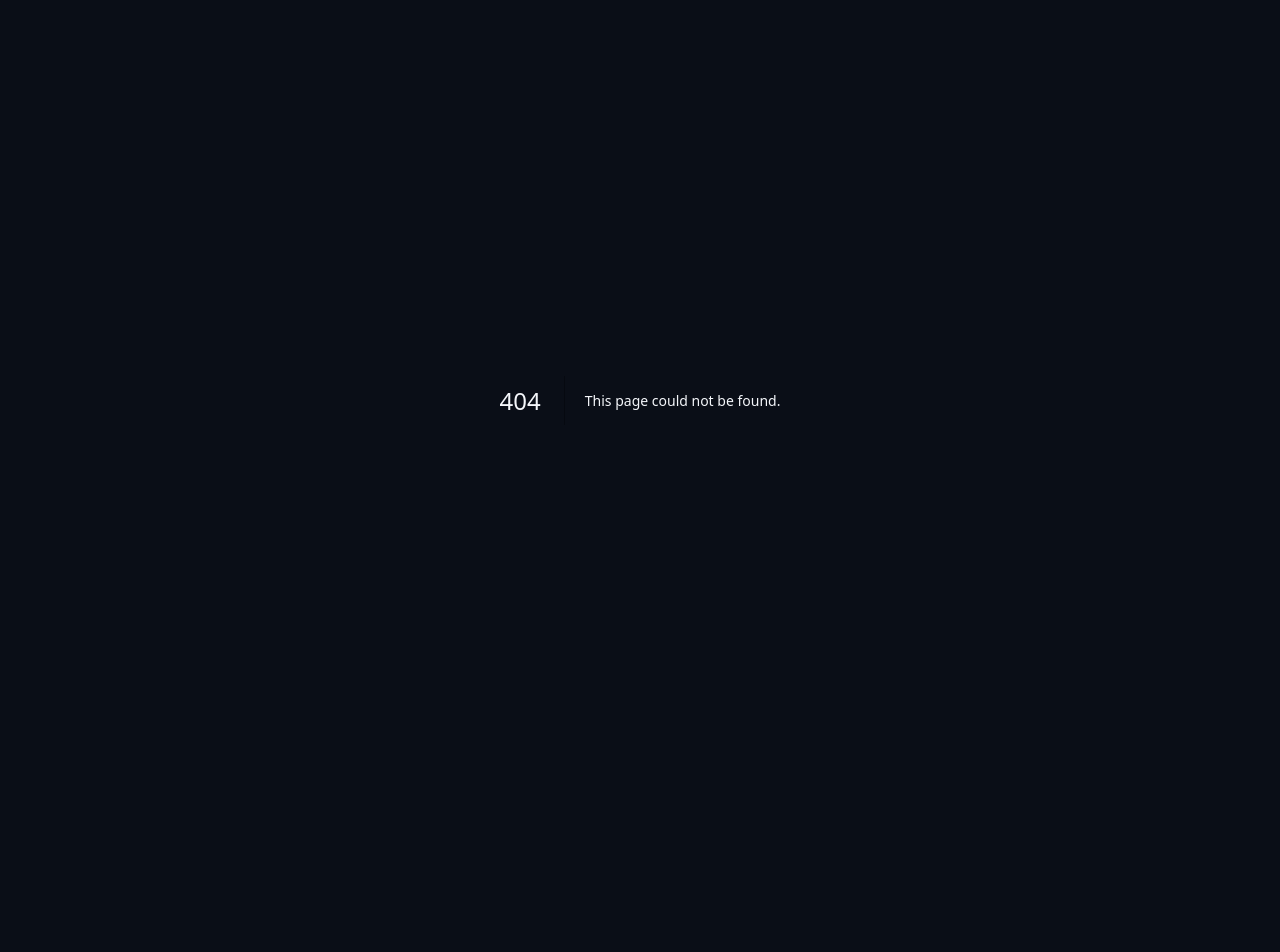
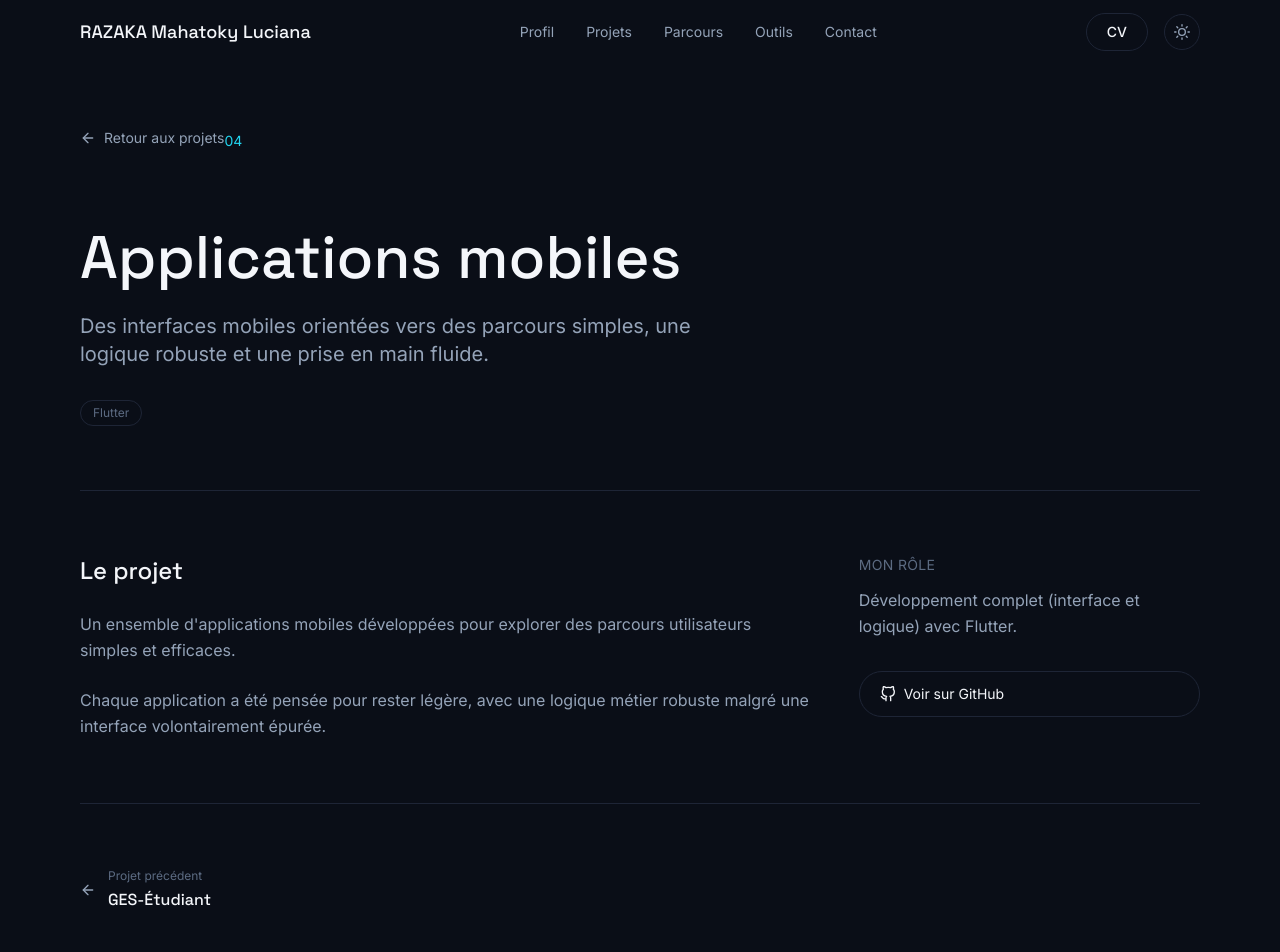
Before and after one commit to Liloaa/Portfolio, a Next.js app: page /projects/applications-mobiles in a window 1280 px wide. Before the commit this address had no page. Shown: the top 952 px of the page. Before the commit the page ends 800 px from the top, so only its background shows below. Built offline with nearby package versions, Linux system fonts and the light colour scheme.

Commit message:
Finalisation de Portfolio

```diff
--- /dev/null
+++ b/app/projects/[slug]/page.tsx
@@ -0,0 +1,155 @@
+import { notFound } from "next/navigation";
+import Link from "next/link";
+import { FiArrowLeft, FiArrowRight, FiGithub, FiExternalLink } from "react-icons/fi";
+import { projects } from "@/data/projects";
+import Navbar from "@/components/layout/Navbar";
+import Footer from "@/components/layout/Footer";
+
+export function generateStaticParams() {
+  return projects.map((project) => ({ slug: project.slug }));
+}
+
+type Props = {
+  params: Promise<{ slug: string }>;
+};
+
+export default async function ProjectDetailPage({ params }: Props) {
+  const { slug } = await params;
+  const project = projects.find((p) => p.slug === slug);
+
+  if (!project) {
+    notFound();
+  }
+
+  const currentIndex = projects.findIndex((p) => p.slug === slug);
+  const prevProject = projects[currentIndex - 1];
+  const nextProject = projects[currentIndex + 1];
+
+  return (
+    <>
+      <Navbar />
+      <main className="pt-32 pb-24">
+        <div className="max-w-container mx-auto px-6 md:px-10">
+          {/* Retour */}
+          <Link
+            href="/#projects"
+            className="inline-flex items-center gap-2 text-foreground-muted text-sm hover:text-accent transition-colors duration-200 mb-16"
+          >
+            <FiArrowLeft className="w-4 h-4" />
+            Retour aux projets
+          </Link>
+
+          {/* En-tête */}
+          <span className="text-accent font-body text-sm">{project.number}</span>
+          <h1 className="font-display font-medium text-4xl md:text-6xl text-foreground mt-4 mb-6 max-w-3xl">
+            {project.title}
+          </h1>
+          <p className="text-foreground-muted text-lg md:text-xl max-w-2xl leading-relaxed mb-8">
+            {project.description}
+          </p>
+
+          <div className="flex flex-wrap gap-2 mb-16">
+            {project.tech.map((t) => (
+              <span
+                key={t}
+                className="text-xs text-foreground-subtle border border-border rounded-full px-3 py-1"
+              >
+                {t}
+              </span>
+            ))}
+          </div>
+
+          <div className="border-t border-border" />
+
+          {/* Contenu détaillé */}
+          <div className="grid grid-cols-1 md:grid-cols-3 gap-12 py-16">
+            <div className="md:col-span-2 space-y-6">
+              <h2 className="font-display font-medium text-2xl text-foreground mb-2">
+                Le projet
+              </h2>
+              {project.longDescription.map((paragraph, i) => (
+                <p key={i} className="text-foreground-muted leading-relaxed">
+                  {paragraph}
+                </p>
+              ))}
+            </div>
+
+            <div className="space-y-8">
+              <div>
+                <h3 className="text-foreground-subtle text-sm uppercase tracking-wide mb-3">
+                  Mon rôle
+                </h3>
+                <p className="text-foreground-muted leading-relaxed">{project.role}</p>
+              </div>
+
+              {(project.githubUrl || project.liveUrl) && (
+                <div className="flex flex-col gap-3">
+                  {project.githubUrl && (
+                    <a
+                      href={project.githubUrl}
+                      target="_blank"
+                      rel="noopener noreferrer"
+                      className="inline-flex items-center gap-2 px-5 py-3 rounded-full border border-border text-foreground text-sm hover:border-accent hover:text-accent transition-colors duration-200"
+                    >
+                      <FiGithub className="w-4 h-4" />
+                      Voir sur GitHub
+                    </a>
+                  )}
+                  {project.liveUrl && (
+                    <a
+                      href={project.liveUrl}
+                      target="_blank"
+                      rel="noopener noreferrer"
+                      className="inline-flex items-center gap-2 px-5 py-3 rounded-full bg-accent text-background text-sm hover:bg-accent-hover transition-colors duration-200"
+                    >
+                      <FiExternalLink className="w-4 h-4" />
+                      Voir la démo
+                    </a>
+                  )}
+                </div>
+              )}
+            </div>
+          </div>
+
+          <div className="border-t border-border" />
+
+          {/* Navigation entre projets */}
+          <div className="grid grid-cols-1 md:grid-cols-2 gap-6 pt-16">
+            {prevProject ? (
+              <Link
+                href={`/projects/${prevProject.slug}`}
+                className="group flex items-center gap-3 text-foreground-muted hover:text-accent transition-colors duration-200"
+              >
+                <FiArrowLeft className="w-4 h-4" />
+                <div>
+                  <p className="text-xs text-foreground-subtle mb-1">Projet précédent</p>
+                  <p className="font-display font-medium text-foreground group-hover:text-accent">
+                    {prevProject.title}
+                  </p>
+                </div>
+              </Link>
+            ) : (
+              <div />
+            )}
+
+            {nextProject && (
+              <Link
+                href={`/projects/${nextProject.slug}`}
+                className="group flex items-center justify-end gap-3 text-right text-foreground-muted hover:text-accent transition-colors duration-200"
+              >
+                <div>
+                  <p className="text-xs text-foreground-subtle mb-1">Projet suivant</p>
+                  <p className="font-display font-medium text-foreground group-hover:text-accent">
+                    {nextProject.title}
+                  </p>
+                </div>
+                <FiArrowRight className="w-4 h-4" />
+              </Link>
+            )}
+          </div>
+        </div>
+      </main>
+      <Footer />
+    </>
+  );
+}
--- a/components/layout/Footer.tsx
+++ b/components/layout/Footer.tsx
@@ -5,7 +5,7 @@ export default function Footer() {
     <footer className="border-t border-border">
       <div className="max-w-container mx-auto px-6 md:px-10 py-8 flex items-center justify-between">
         <p className="text-foreground-subtle text-sm">
-          © 2026 Mahatoky Luciana RAZAKA — Informatique générale
+          © 2026 RAZAKA Mahatoky Luciana — Informatique générale
         </p>
 
         <div className="flex items-center gap-4">
--- a/components/sections/Hero.tsx
+++ b/components/sections/Hero.tsx
@@ -45,7 +45,7 @@ export default function Hero() {
             variants={item}
             className="font-display font-medium text-hero text-foreground max-w-4xl"
           >
-            Mahatoky Luciana RAZAKA — je conçois des solutions utiles, de l&apos;idée au code.
+            RAZAKA Mahatoky Luciana — je conçois des solutions utiles, de l&apos;idée au code.
           </motion.h1>
 
           {/* Sous-texte */}
--- a/data/projects.ts
+++ b/data/projects.ts
@@ -7,7 +7,13 @@ export const projects: Project[] = [
     title: "E-Laitier",
     description:
       "Une plateforme pensée pour structurer le suivi et les échanges autour de la filière laitière.",
-    tech: ["Java", "SQL"],
+    longDescription: [
+      "E-Laitier est une plateforme conçue pour aider les producteurs et intervenants de la filière laitière à mieux suivre leurs échanges et leur activité au quotidien.",
+      "Le projet couvre la gestion des données de production, le suivi des transactions, et une interface pensée pour rester simple d'utilisation malgré la complexité des données manipulées.",
+    ],
+    role: "Conception de la base de données relationnelle et développement des fonctionnalités principales de suivi.",
+    tech: ["Django", "Angular", "SQL"],
+    githubUrl: "https://github.com/matams-labs/produits-laitiers-django/tree/feature/version-finale",
   },
   {
     slug: "frauddetection",
@@ -15,7 +21,13 @@ export const projects: Project[] = [
     title: "FraudDetection",
     description:
       "Exploration d'approches de détection de fraude, entre préparation des données et lecture de signaux utiles.",
-    tech: ["Python", "Analyse de données"],
+    longDescription: [
+      "Ce projet explore différentes approches pour détecter des schémas de fraude à partir de jeux de données transactionnelles.",
+      "L'accent a été mis sur la préparation et le nettoyage des données, une étape souvent sous-estimée mais déterminante pour la fiabilité des résultats.",
+    ],
+    role: "Analyse exploratoire des données, préparation du dataset, et implémentation des premiers modèles de détection.",
+    tech: [".NET", "ASP.NET Core","ML.NET","Analyse de données", "PostgreSQL"],
+    githubUrl: "https://github.com/Liloaa/FraudDetection",
   },
   {
     slug: "ges-etudiant",
@@ -23,7 +35,13 @@ export const projects: Project[] = [
     title: "GES-Étudiant",
     description:
       "Un outil de gestion académique conçu pour rendre l'information étudiante plus accessible et mieux organisée.",
-    tech: ["Java", "SQL"],
+    longDescription: [
+      "GES-Étudiant centralise les informations académiques des étudiants pour en simplifier la consultation et la mise à jour.",
+      "L'objectif était de proposer une interface claire, pensée pour des utilisateurs non techniques (administration, enseignants).",
+    ],
+    role: "Développement de la logique métier et de l'interface de gestion des données étudiantes.",
+    tech: ["Laravel", "Vue.js", "SQL"],
+    githubUrl: "https://github.com/Liloaa/ges_academique",
   },
   {
     slug: "applications-mobiles",
@@ -31,6 +49,12 @@ export const projects: Project[] = [
     title: "Applications mobiles",
     description:
       "Des interfaces mobiles orientées vers des parcours simples, une logique robuste et une prise en main fluide.",
+    longDescription: [
+      "Un ensemble d'applications mobiles développées pour explorer des parcours utilisateurs simples et efficaces.",
+      "Chaque application a été pensée pour rester légère, avec une logique métier robuste malgré une interface volontairement épurée.",
+    ],
+    role: "Développement complet (interface et logique) avec Flutter.",
     tech: ["Flutter"],
+    githubUrl: "https://github.com/Liloaa/applications-mobiles",
   },
 ];
```
Also changed, not shown: types/index.ts (+6 -2 lines), 1 other file (tests, documents, lock files or other folders).
